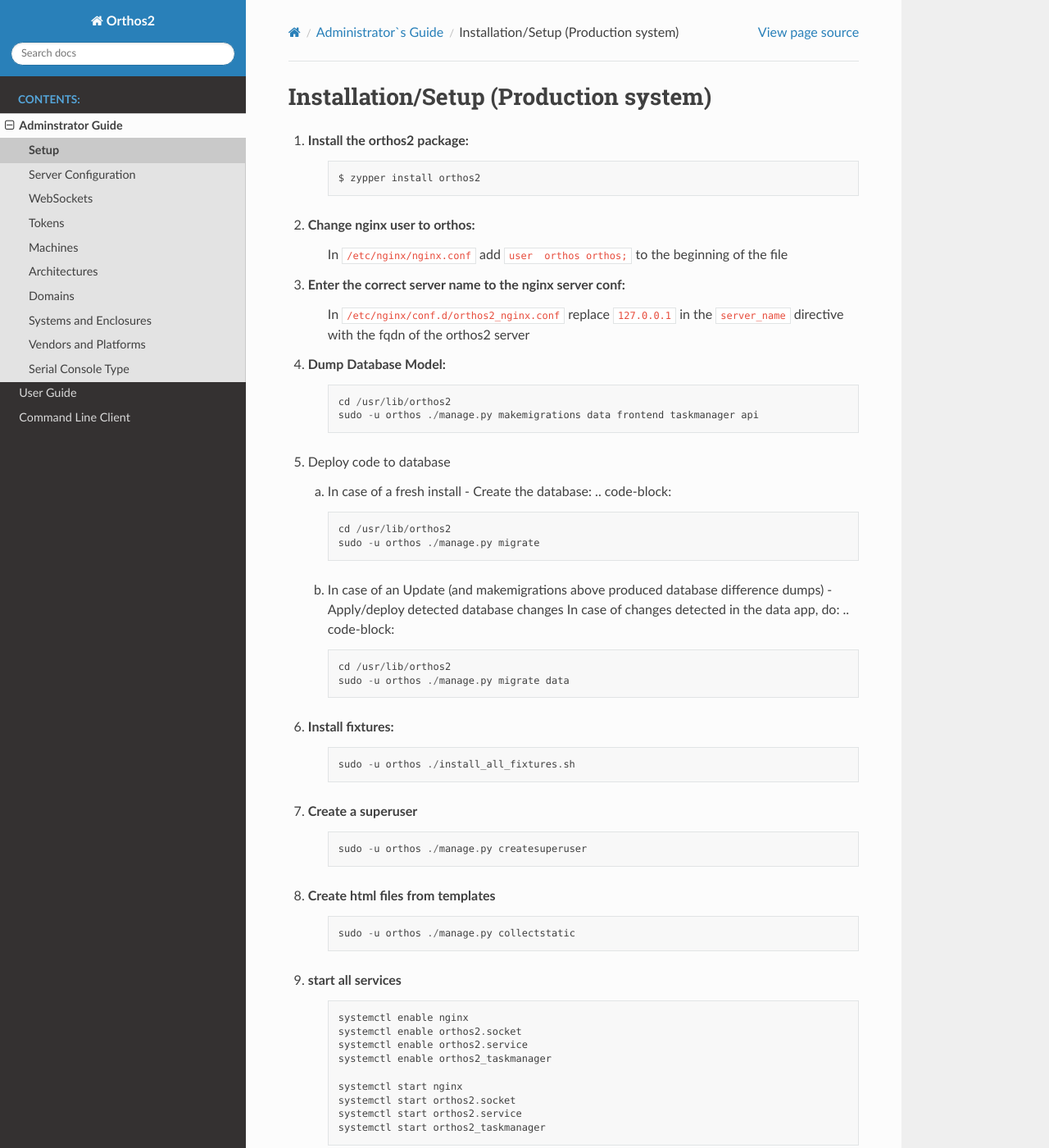
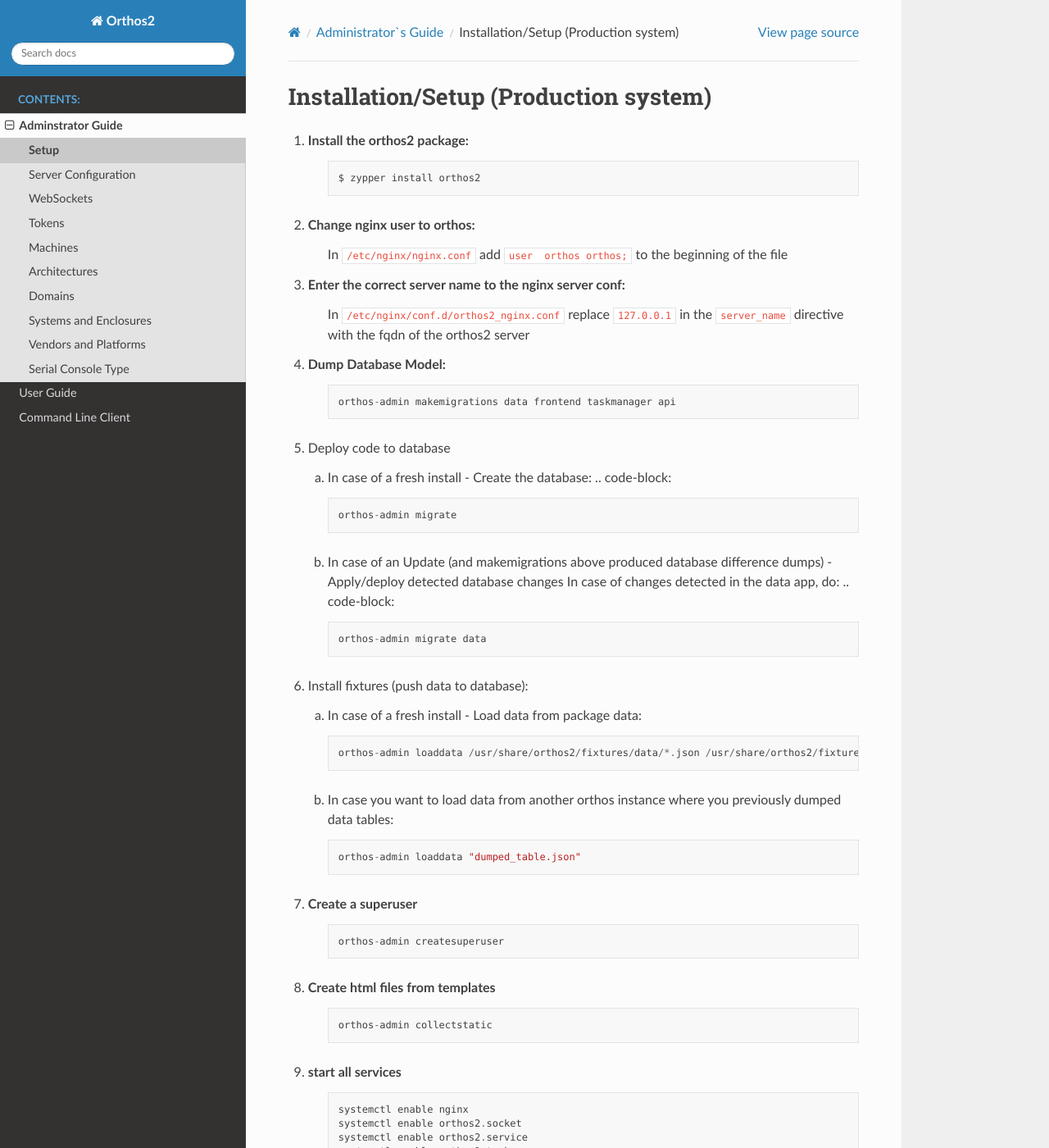
Before and after one commit to openSUSE/orthos2, a Sphinx documentation site: the page built from docs/adminguide/setup.rst, in a window 1280 px wide and 1400 px high. Shown: the whole window at 82% size. Built offline with Sphinx 7.4.7 and the Read the Docs theme 2.0.0, drawn with Linux system fonts in a browser that asks for light colours.

Commit message:
Remove old scripts and introduce /usr/bin/orthos-admin

```diff
--- a/docs/adminguide/setup.rst
+++ b/docs/adminguide/setup.rst
@@ -17,39 +17,48 @@
 4. Dump Database Model:
     .. code-block::
 
-        cd /usr/lib/orthos2
-        sudo -u orthos ./manage.py makemigrations data frontend taskmanager api
+        orthos-admin makemigrations data frontend taskmanager api
 
 5. Deploy code to database
 
    a. In case of a fresh install - Create the database:
       .. code-block::
 
-        cd /usr/lib/orthos2
-        sudo -u orthos ./manage.py migrate
+        orthos-admin migrate
 
    b. In case of an Update (and makemigrations above produced database difference
       dumps) - Apply/deploy detected database changes
       In case of changes detected in the data app, do:
       .. code-block::
 
-       cd /usr/lib/orthos2
-       sudo -u orthos ./manage.py migrate data
+       orthos-admin migrate data
 
-6. Install fixtures:
+6. Install fixtures (push data to database):
+
+   a. In case of a fresh install - Load data from package data:
+
     .. code-block::
 
-        sudo -u orthos ./install_all_fixtures.sh
+        orthos-admin loaddata /usr/share/orthos2/fixtures/data/*.json /usr/share/orthos2/fixtures/taskmanager/*.json
+
+
+   b. In case you want to load data from another orthos instance where you
+      previously dumped data tables:
+
+    .. code-block::
+
+        orthos-admin loaddata "dumped_table.json"
+
 
 7. Create a superuser
     .. code-block::
 
-        sudo -u orthos ./manage.py createsuperuser
+        orthos-admin createsuperuser
 
 8. Create html files from templates
     .. code-block::
 
-        sudo -u orthos ./manage.py collectstatic
+        orthos-admin collectstatic
 
 9. start all services
     .. code-block::
--- a/docs/adminguide/websocket.rst
+++ b/docs/adminguide/websocket.rst
@@ -13,7 +13,7 @@
 
 .. code-block::
 
-    $ python manage.py serialconsole-ws --start
+    $ orthos-admin serialconsole-ws --start
     Start websocket daemon on port 8010...
 
 
@@ -21,7 +21,7 @@
 
 .. code-block::
 
-    $ python manage.py serialconsole-ws --start --wss\
+    $ orthos-admin serialconsole-ws --start --wss\
         --crt <certificate>\
         --key <key>
     Start websocket daemon on port 8010...
@@ -31,7 +31,7 @@
 
 .. code-block::
 
-    $ python manage.py serialconsole-ws --start --wss\
+    $ orthos-admin serialconsole-ws --start --wss\
         --crt /etc/apache2/ssl.crt/orthos.network.tld.crt\
         --key /etc/apache2/ssl.key/orthos.network.tld.pem
     Start websocket daemon on port 8010...
--- a/setup.py
+++ b/setup.py
@@ -7,8 +7,6 @@
 logpath = os.environ.get('LOG_PATH', "/var/log/orthos2")
 db_path = os.environ.get('DB_PATH', "/var/lib/orthos2")
 tmpfilespath = os.environ.get('TMPFILES_PATH', "/usr/lib/tmpfiles.d")
-# Directory for package specific executables not exposed
-# to the world via /bin or /sbin
 execpath = os.environ.get('EXEC_PATH',  "/usr/lib/orthos2")
 # Directory for package specific data
 datapath = os.environ.get('DATA_PATH', "/usr/share/orthos2")
@@ -63,9 +61,8 @@
         data_files=[
             ("/etc/nginx/conf.d",  ["wsgi/orthos2_nginx.conf"]),
             ("/etc/logrotate.d",  ["logrotate/orthos2"]),
-            # orthos2 internal binaries in /usr/lib/orthos2
-            ("%s" % execpath, glob("orthos2/bin/*")),
             ("%s/scripts" % execpath, glob("orthos2/scripts/*")),
+            ("/usr/bin", glob("orthos2/bin/*")),
             # orthos2 data files in /usr/share/orthos2
             ("/etc/orthos2", ["wsgi/orthos2.ini", "wsgi/settings"]),
             ("%s/fixtures/data" % datapath,
```
Also changed, not shown: docs/adminguide/setup_devel.rst (+6 -7 lines), 11 other files.
